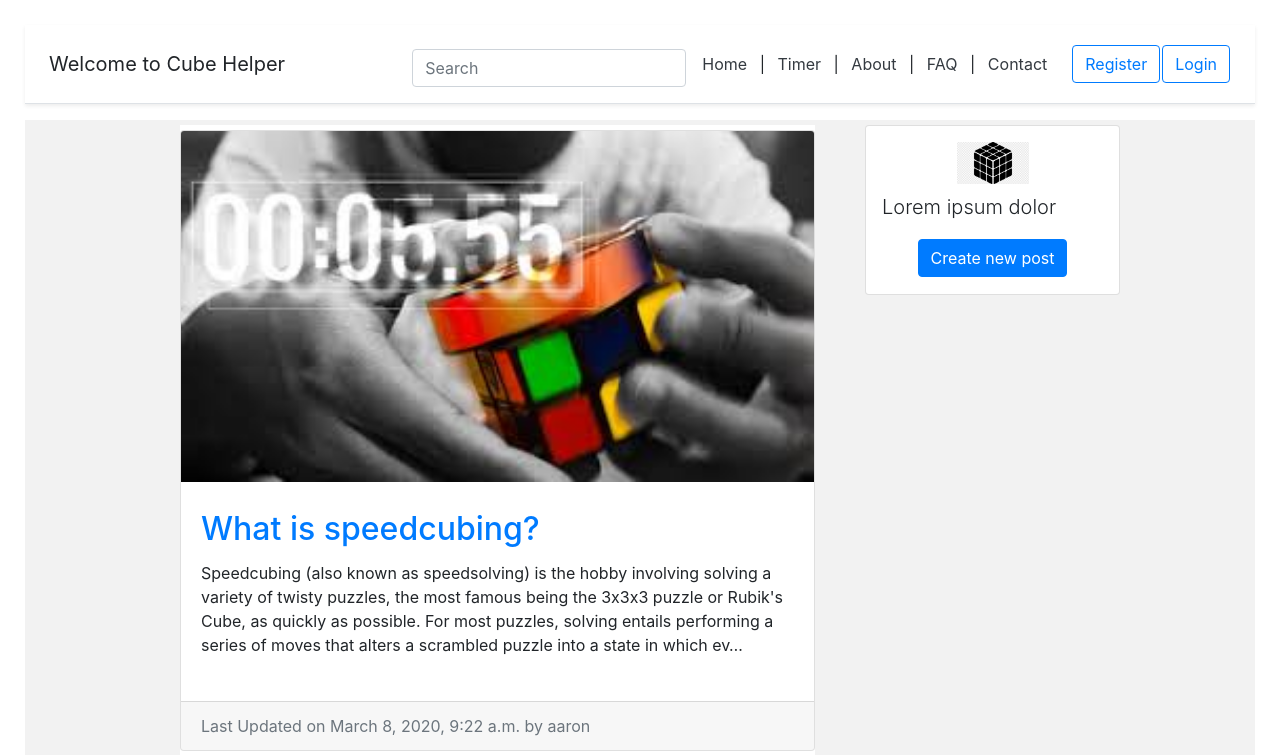
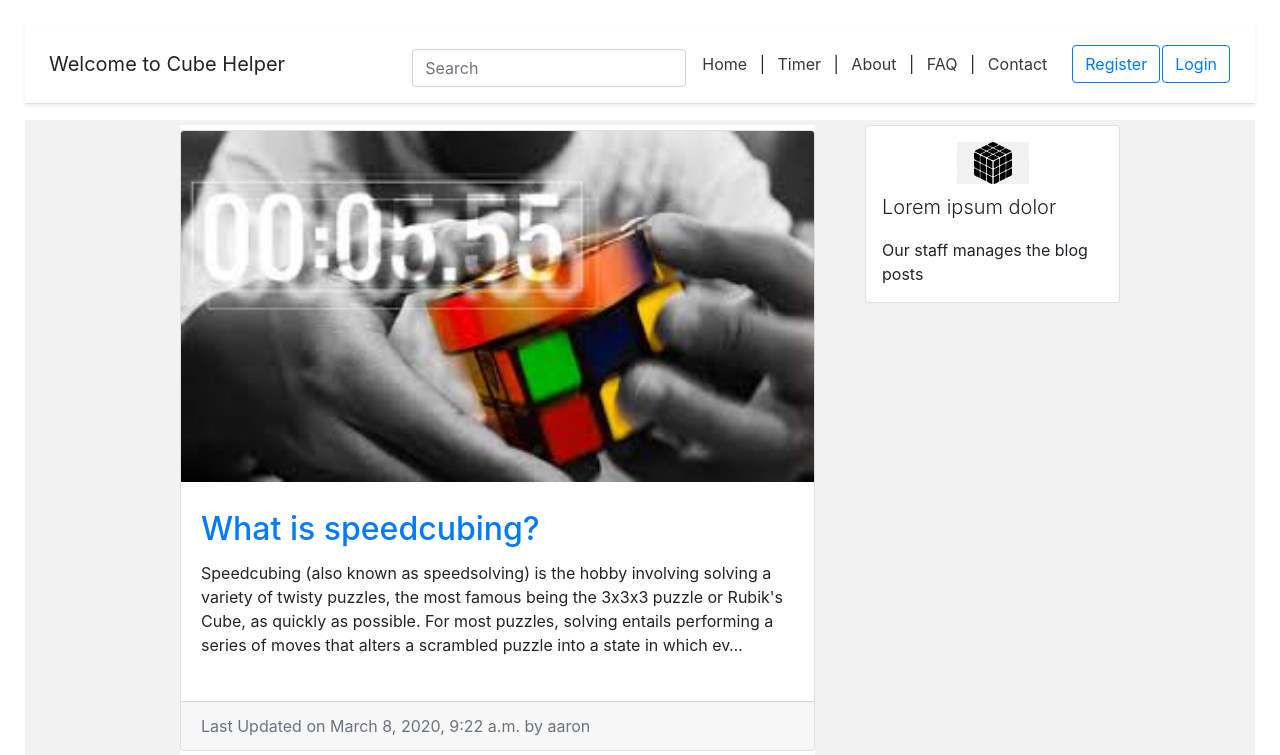
Before and after one commit to AaronLaz/ProjetWeb, a Django app: page / in a window 1280 px wide. Shown: the top 755 px of the page. Run offline with Django 3.2, Linux system fonts and the light colour scheme; data comes from the database, SQL or seed files in the repository; both versions use the stored data as it was after the commit; some libraries are stand-ins or nearby versions.

Commit message:
Admin permissions to post/edit blog posts

```diff
--- a/blog/templates/blog/detail_blog.html
+++ b/blog/templates/blog/detail_blog.html
@@ -9,7 +9,7 @@
 				<img class="card-img-top" src="{{blog_post.image.url}}">
 				<div class="card-body mt-2 mb-2">
 					<h2 class="card-title">{{blog_post.title}}</h2>
-					<p class="card-text">{{blog_post.body|safe}}</p> <!-- safe enables rendering of html in blog content body -->
+					<p class="card-text">{{blog_post.body}}</p> <!-- safe enables rendering of html in blog content body -->
 
 					{% if blog_post.author == request.user %}
 						<a class="btn btn-primary" href="{% url 'blog:edit' blog_post.slug %}">Edit Post</a>
--- a/blog/templates/blog/snippets/blog_post_snippet.html
+++ b/blog/templates/blog/snippets/blog_post_snippet.html
@@ -13,7 +13,7 @@
 					<h2 class="card-title">{{blog_post.title}}</h2>
 				</a>
 				<!-- Safe, users can include html tags, etc, vulnerable to security risks -->
-				<p class="card-text">{{blog_post.body|safe|truncatechars:300}}</p>
+				<p class="card-text">{{blog_post.body|truncatechars:300}}</p>
 				<p>
 				{% if blog_post.author == request.user %}
 					<a href="{% url 'blog:edit' blog_post.slug %}" class="btn btn-primary">Edit Post</a>
--- a/blog/views.py
+++ b/blog/views.py
@@ -12,6 +12,9 @@ def create_blog_view(request):
 	user = request.user
 	if not user.is_authenticated:
 		return redirect('must_authenticate')
+
+	if not user.is_admin:
+		return redirect("unauthorized")
 
 	form = 	CreateBlogPostForm(request.POST or None, request.FILES or None)
 	if form.is_valid():
--- a/myapp/templates/homepage.html
+++ b/myapp/templates/homepage.html
@@ -14,7 +14,11 @@
 				<div class="card m-auto d-flex flex-column p-3">
 					<img class="img-fluid d-block m-auto pb-2" src="{% static 'cube_logo.png' %}" width="72" height="72">
 					<p class="lead">Lorem ipsum dolor</p>
-					<p class="m-auto"><a class="btn btn-primary" href="{% url 'blog:create' %}">Create new post</a></p>
+					{% if user.is_admin %}
+						<p class="m-auto"><a class="btn btn-primary" href="{% url 'blog:create' %}">Create new post</a></p>
+					{% else %}
+						<p class="m-auto">Our staff manages the blog posts</p>
+					{% endif %}
 				</div>
 			</div>
 			<!-- END Top 'create post' bar -->
@@ -45,7 +49,11 @@
 			<div class="card create-post-bar d-flex flex-column p-3">
 				<img class="img-fluid d-block m-auto pb-2" src="{% static 'cube_logo.png' %}" width="72" height="72">
 				<p class="lead">Lorem ipsum dolor</p>
-				<p class="m-auto"><a class="btn btn-primary" href="{% url 'blog:create' %}">Create new post</a></p>
+				{% if user.is_admin %}
+					<p class="m-auto"><a class="btn btn-primary" href="{% url 'blog:create' %}">Create new post</a></p>
+				{% else %}
+					<p class="m-auto">Our staff manages the blog posts</p>
+				{% endif %}
 			</div>
 
 		</div>
```
Also changed, not shown: db.sqlite3, media_cdn/blog/1/What_is_speedcubing-download.jfif (added).
